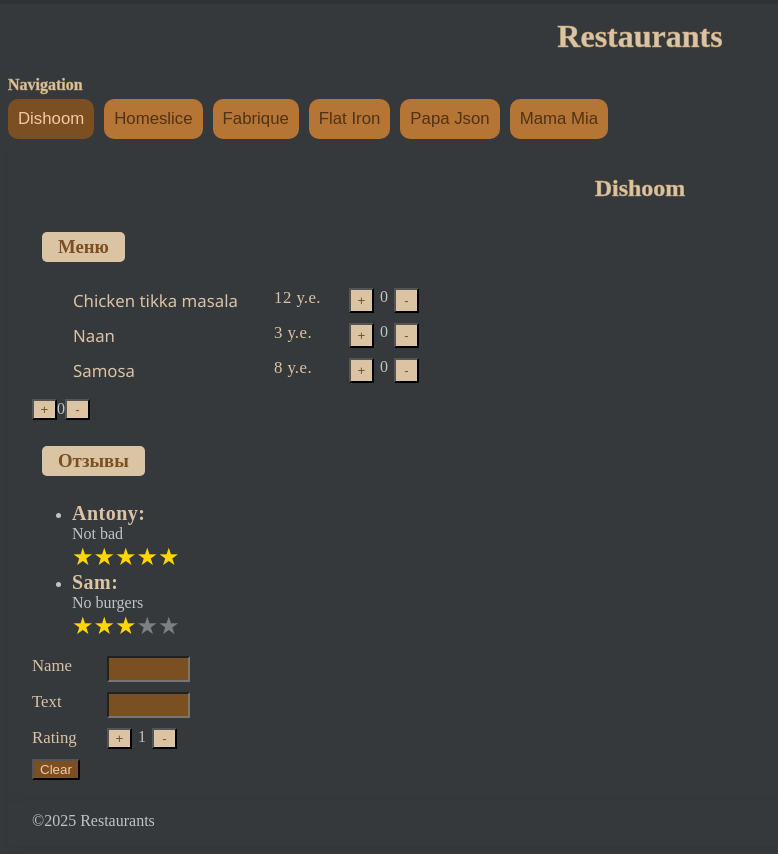
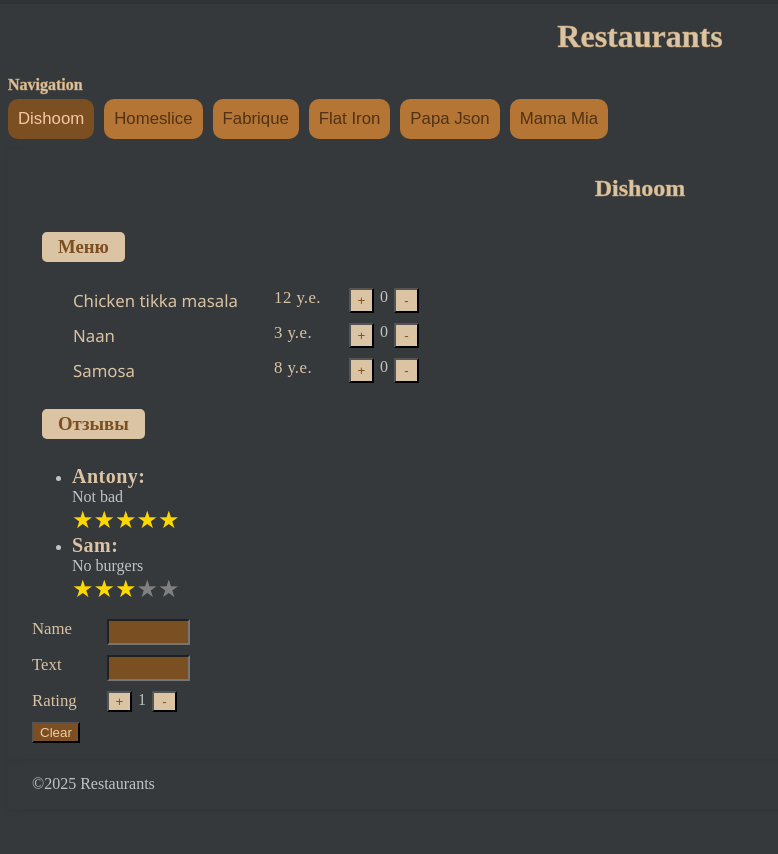
Before and after one commit to Fulkin/learn-react, a React (Vite) app: page / in a window 1280 px wide. Shown: the whole page, without its empty margins (0-778 px from the left). After the commit the page ends 817 px from the top, so only its background shows below. Built offline with nearby package versions, Linux system fonts and the light colour scheme.

Commit message:
hw-4 delete counter

```diff
--- a/src/components/restaurant/restaurant.jsx
+++ b/src/components/restaurant/restaurant.jsx
@@ -23,11 +23,6 @@
                     <div>Блюд в меню нет в наличии.</div>
                 )
             }
-            <Counter
-                value={count}
-                increment={increment}
-                decrement={decrement}
-            />
             <p/>
             <h3 className="header-restaurant">Отзывы</h3>
             {reviews.length ? (<ul>
```
